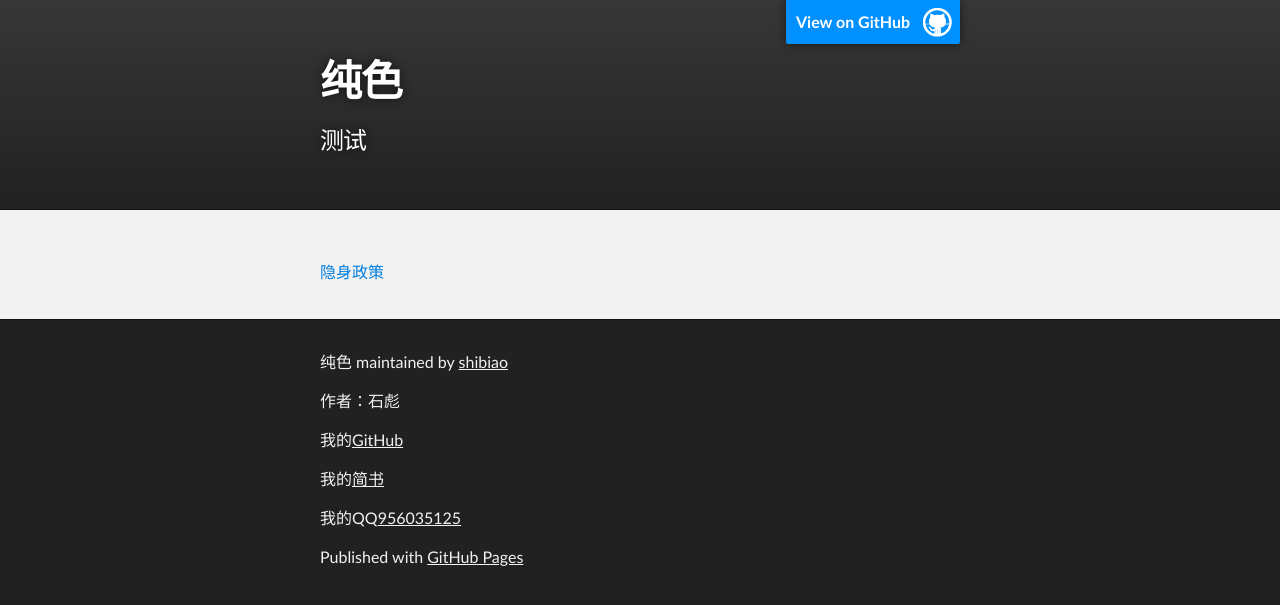
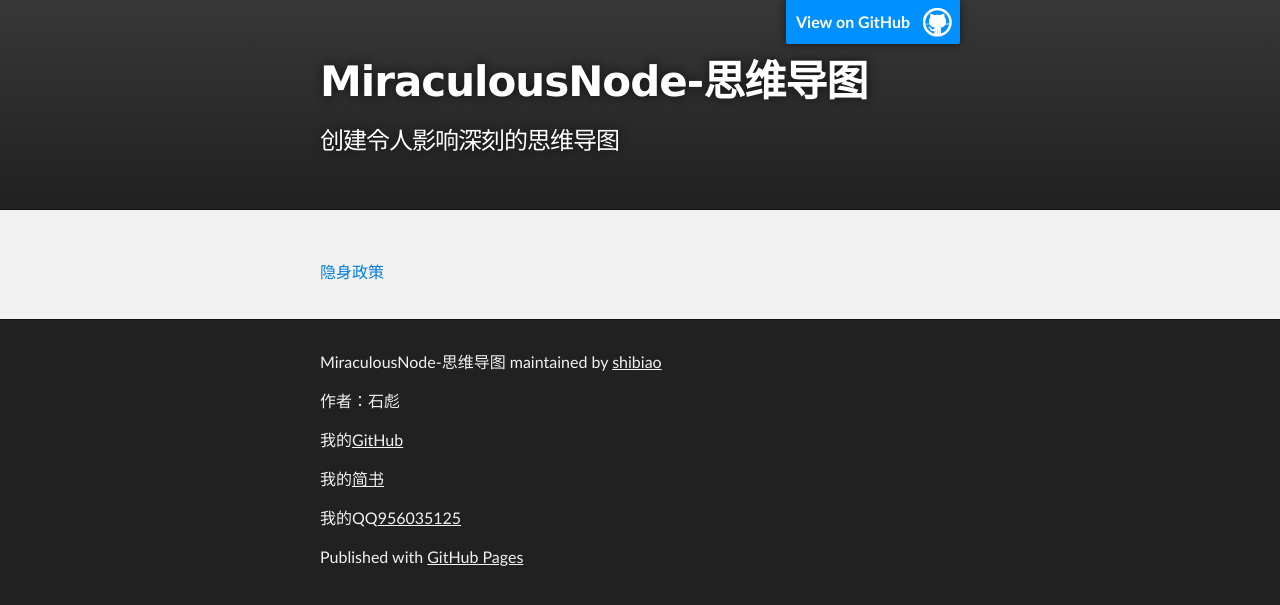
Before and after one commit to shibiao/sbplayer.github.io, a Jekyll site: the page built from index.md, in a window 1280 px wide. Shown: the top 605 px of the page. Built offline with Jekyll 4.4.1, drawn with Linux system fonts in a browser that asks for light colours; our own code applies the rules of GitHub Pages for plain Markdown files.

Commit message:
Update _config.yml

```diff
--- a/_config.yml
+++ b/_config.yml
@@ -1,5 +1,5 @@
-title: 纯色
-description: 测试
+title: MiraculousNode-思维导图
+description: 创建令人影响深刻的思维导图
 show_downloads: false
 google_analytics:
 theme: jekyll-theme-slate
```
